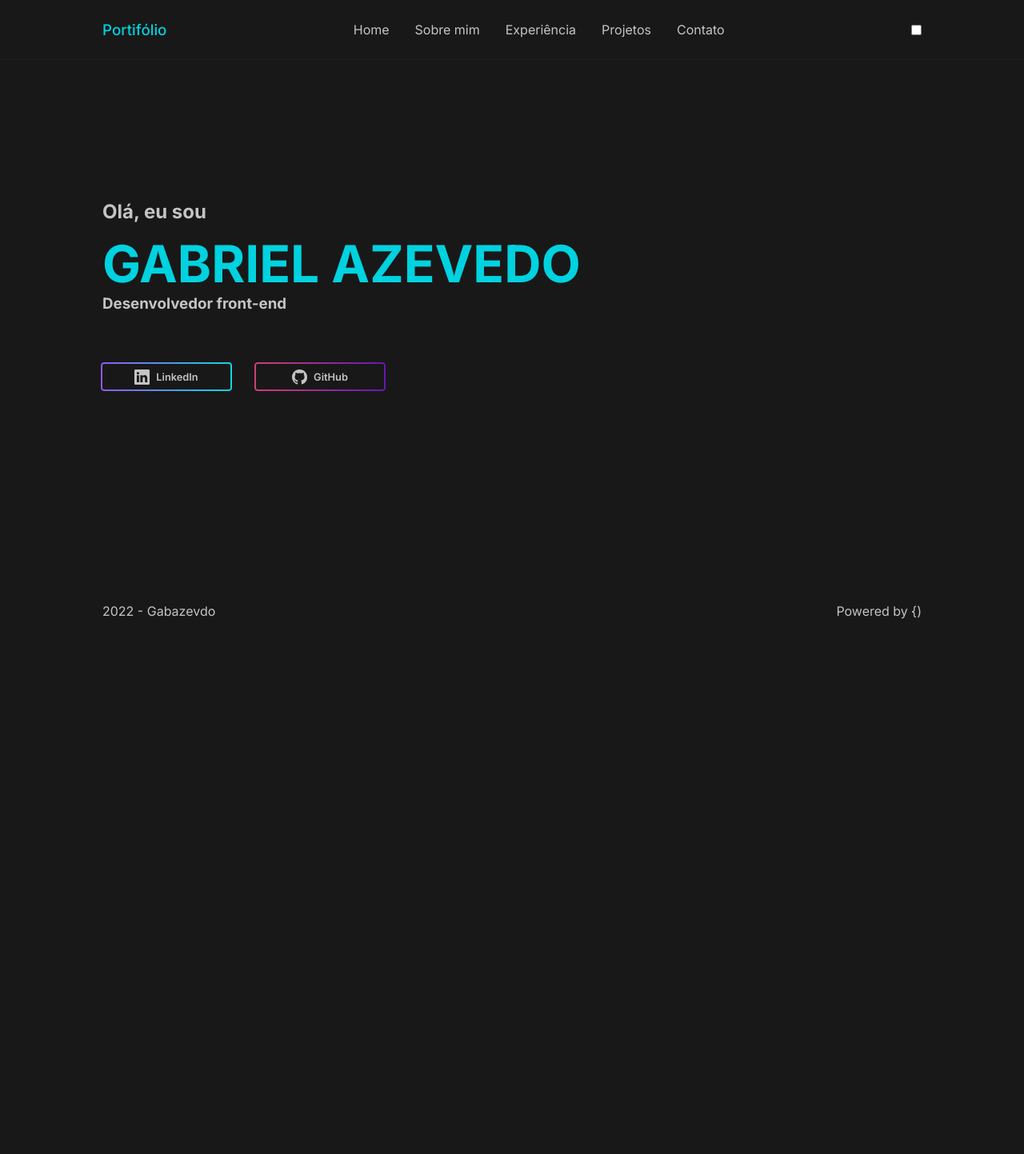
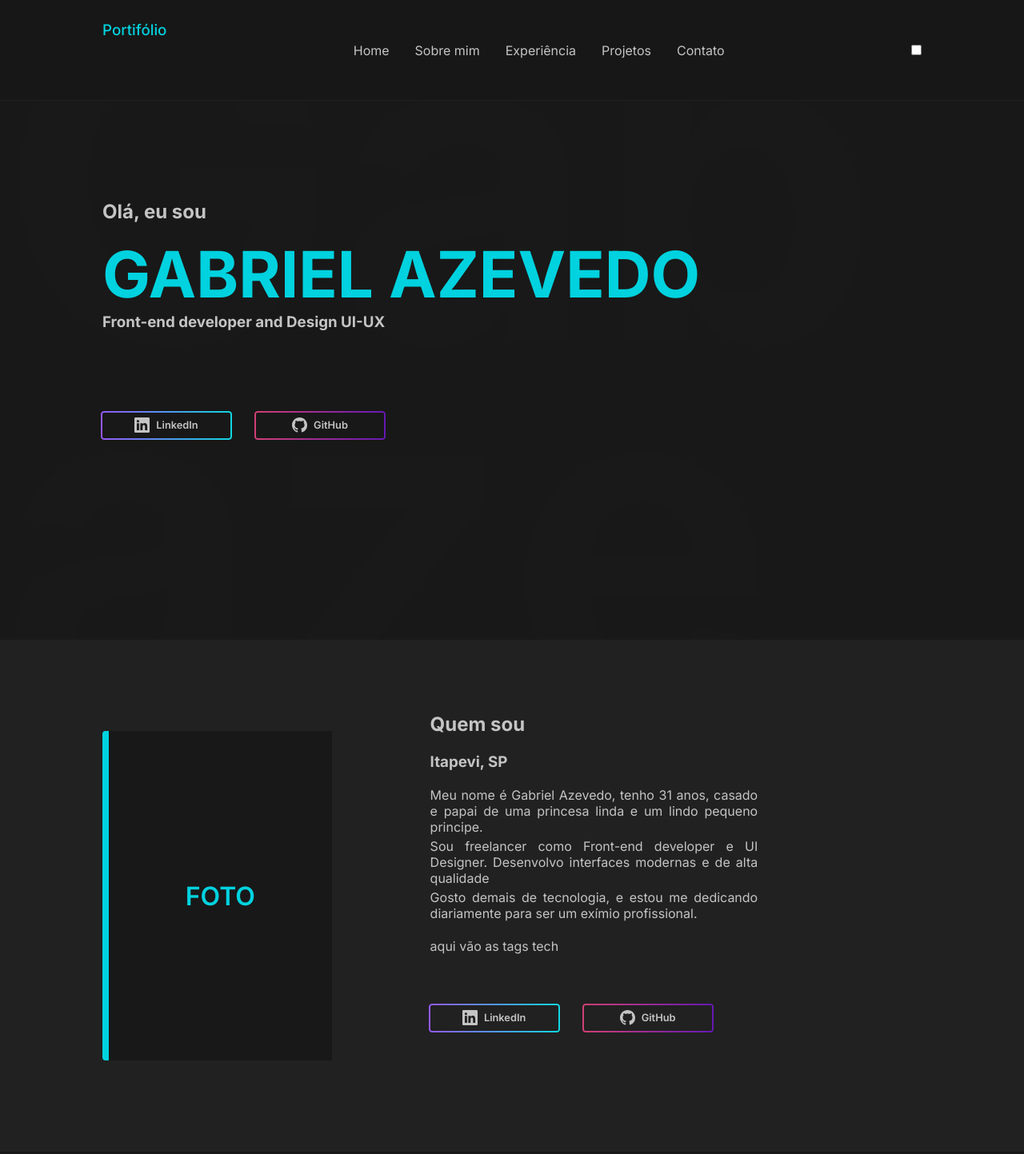
Before and after one commit to gabazevdo/portifolio, a plain HTML site: page index.html in a window 1280 px wide. Shown: the top 1443 px of the page at 80% size. Before the commit the page ends 800 px from the top, so only its background shows below. Drawn offline with Linux system fonts and the light colour scheme.

Commit message:
Finalizando a home. Iniciando Sobre

```diff
--- a/css/style.css
+++ b/css/style.css
@@ -2,19 +2,23 @@
 
 :root {
   /* DarkMode */
-  --bg1: #181818;
-  --bg2: #212121;
+  --primary: #181818;
+  --primary-Opacity: rgb(24, 24, 24, 0.65);
+  --secundary: #212121;
 
   --colorGrayLight: #c4c4c4;
   --colorWhite: #fff;
   --colorBlue: #00d2df;
+  --colorPink: #d24074;
+  --colorPurple: #6518b4;
+  --colorPurpleLight: #9358f7;
   --gradiente-purple: linear-gradient(269.96deg, #10d7e2 0%, #9358f7 100%);
   --gradient-pink: linear-gradient(270.06deg, #6518b4 0%, #d24074 101.62%);
 }
 
 /* .light-mode:root {
-  --bg1: #121212;
-  --bg2: #151515;
+  --primary: #121212;
+  --secundary: #151515;
 
   --colorGrayLight: #c4c4c4;
   --colorWhite: #fff;
@@ -27,6 +31,24 @@
   padding: 0;
   margin: 0;
   box-sizing: border-box;
+
+  scrollbar-width: thin;
+  scrollbar-color: var(--primary);
+}
+
+/* Barra de rolagem */
+
+*::-webkit-scrollbar {
+  width: 9px;
+}
+
+*::-webkit-scrollbar-track {
+  background: var(--primary);
+}
+
+*::-webkit-scrollbar-thumb {
+  background-color: var(--colorPurple);
+  border: 1px solid var(--colorPurpleLight);
 }
 
 html {
@@ -34,18 +56,8 @@ html {
   font-size: 16px;
 }
 
-/* html[data-theme="light"] {
-  background-color: var(--bgLight);
-  color: var(--colorTextLight);
-}
-
-html[data-theme="dark"] {
-  background-color: var(--bgDark);
-  color: var(--colorTextDark);
-} */
-
 body {
-  background-color: var(--bg1);
+  background-color: var(--primary);
   color: var(--colorGrayLight);
   height: 100vh;
   width: 100%;
@@ -59,14 +71,18 @@ header {
   justify-content: space-between;
   width: 100%;
   padding: 2% 10%;
-  background: var(--bg1);
+
+  background: var(--primary-Opacity);
   backdrop-filter: blur(24px);
   -webkit-backdrop-filter: blur(24px);
-
-  border-bottom: 1px solid rgba(32, 32, 32);
+  border-bottom: 1px solid rgba(114, 114, 126, 0.2);
+  z-index: 999;
   width: 100%;
   position: fixed;
   top: 0;
+  left: 0;
+
+  border-bottom: 1px solid rgba(32, 32, 32);
 }
 header h3 {
   color: var(--colorBlue);
@@ -92,13 +108,35 @@ header h3 {
   border-bottom: 3px solid #ea0000;
 }
 
+#gabazevdo {
+  display: flex;
+  position: absolute;
+  height: 100vh;
+  width: 100%;
+  color: #212121;
+  font-weight: 700;
+  width: 100%;
+  z-index: -1;
+
+  align-items: center;
+}
+
+#gabazevdo > span {
+  max-height: 100vh;
+  opacity: 0.2;
+  max-width: 100%;
+  line-height: 80%;
+  font-size: 35rem;
+  overflow-wrap: break-word;
+}
+
 /* Seções */
 section {
   padding: 2% 10%;
 }
 
 /* Home */
-#Home {
+#home {
   display: flex;
   align-items: center;
   justify-content: initial;
@@ -112,14 +150,13 @@ section {
   height: 40%;
 }
 .apresentacaoHome h1 {
-  font-size: 4rem;
+  font-size: 5rem;
   margin-top: 2%;
   color: var(--colorBlue);
   text-transform: uppercase;
 }
 
-.apresentacaoHome > h2 >
-h3 {
+.apresentacaoHome > h2 > h3 {
   color: var(--colorWhite);
   text-transform: uppercase;
 }
@@ -130,7 +167,6 @@ a {
   color: currentColor;
   outline: none;
 }
-
 
 .btns {
   display: flex;
@@ -156,7 +192,7 @@ a {
   flex: 1;
 
   font-weight: 600;
-  font-size: .8rem;
+  font-size: 0.8rem;
 }
 
 .btn i {
@@ -180,9 +216,8 @@ a {
   background: var(--gradient-pink) border-box;
 }
 
-
 .btn::after {
-  content: '';
+  content: "";
   width: 100%;
   height: 100%;
   position: absolute;
@@ -193,14 +228,93 @@ a {
   mask-composite: exclude;
 }
 
+/* Sobre mim */
 
+#sobre {
+  background-color: var(--secundary);
+  height: 80vh;
+  width: 100%;
+
+  display: flex;
+  flex-direction: column;
+  align-items: center;
+  justify-content: center;
+}
+
+.sobre{
+  display: flex;
+  align-items: center;
+  justify-content: space-between;
+  height: 100%;
+  width: 100%;
+  padding-right: 20%;
+
+}
+
+.minha-foto{
+  display: flex;
+  align-items: center;
+  justify-content: center;
+height: 70%;
+width: 35%;
+border-left: 8px solid var(--colorBlue);
+border-radius: 4px 0 0 4px;
+background-color: var(--primary);
+}
+.minha-foto p{
+  color: var(--colorBlue);
+  font-size: 2rem;
+  font-weight: 600;
+  text-transform: uppercase;
+}
+.sobre-mim {
+  height: 100%;
+  width: 50%;
+  padding-top: 8%;
+}
+.textos-sobre h2, h3{
+  margin-bottom: 5% ;
+}
+
+.textos-sobre p{
+  margin-bottom: 1% ;
+  text-align: justify;
+}
+
+.tags-tech{
+  margin: 5% 0;
+}
+
+/* Experiencia */
+#experiencia {
+  background-color: var(--primary);
+  height: 100vh;
+  width: 100%;
+}
+
+/* Projetos */
+
+#projetos {
+  background-color: var(--secundary);
+  height: 100vh;
+  width: 100%;
+}
+
+/* Contato */
+
+#contato {
+  background-color: var(--primary);
+  height: 100vh;
+  width: 100%;
+}
 
 footer {
+  background-color: var(--secundary);
   width: 100%;
   padding: 2% 10%;
   color: var(--colorGrayLight);
   display: flex;
   justify-content: space-between;
-  position: fixed;
+  position: relative;
   bottom: 0;
 }
--- a/index.html
+++ b/index.html
@@ -22,11 +22,14 @@
       <input type="checkbox" name="theme" />
     </header>
     <main>
-      <section id="Home">
+      <div id="gabazevdo">
+        <span>Gabazevdo </span>
+      </div>
+      <section id="home">
         <div class="apresentacaoHome">
           <h2>Olá, eu sou</h2>
           <h1>Gabriel Azevedo</h1>
-          <h3>Desenvolvedor front-end</h3>
+          <h3>Front-end developer and Design UI-UX</h3>
 
           <div class="btns">
             <a
@@ -72,6 +75,81 @@
           </div>
         </div>
       </section>
+
+      <section id="sobre">
+        <div class="sobre">
+          <div class="minha-foto">
+            <p>Foto</p>
+          </div>
+          <div class="sobre-mim">
+            <div class="textos-sobre">
+              <h2>Quem sou</h2>
+              <h3>Itapevi, SP</h3>
+              <p>
+                Meu nome é Gabriel Azevedo, tenho 31 anos, casado e papai de uma
+                princesa linda e um lindo pequeno principe.
+              </p>
+              <p>
+                Sou freelancer como Front-end developer e UI Designer.
+                Desenvolvo interfaces modernas e de alta qualidade
+              </p>
+              <p>
+                Gosto demais de tecnologia, e estou me dedicando diariamente
+                para ser um exímio profissional.
+              </p>
+            </div>
+            <div class="tags-tech">aqui vão as tags tech</div>
+            <div class="butoes-sociais">
+              <div class="btns">
+                <a
+                  id="linkedin"
+                  target="_blank"
+                  href="https://www.linkedin.com/in/andremalveira/"
+                >
+                  <div class="btn gradient-purple">
+                    <i id="IconLinkedIn" size="19"
+                      ><svg
+                        xmlns="http://www.w3.org/2000/svg"
+                        width="19"
+                        height="19"
+                        fill="currentColor"
+                        viewBox="0 0 16 16"
+                      >
+                        <path
+                          d="M0 1.146C0 .513.526 0 1.175 0h13.65C15.474 0 16 .513 16 1.146v13.708c0 .633-.526 1.146-1.175 1.146H1.175C.526 16 0 15.487 0 14.854V1.146zm4.943 12.248V6.169H2.542v7.225h2.401zm-1.2-8.212c.837 0 1.358-.554 1.358-1.248-.015-.709-.52-1.248-1.342-1.248-.822 0-1.359.54-1.359 1.248 0 .694.521 1.248 1.327 1.248h.016zm4.908 8.212V9.359c0-.216.016-.432.08-.586.173-.431.568-.878 1.232-.878.869 0 1.216.662 1.216 1.634v3.865h2.401V9.25c0-2.22-1.184-3.252-2.764-3.252-1.274 0-1.845.7-2.165 1.193v.025h-.016a5.54 5.54 0 0 1 .016-.025V6.169h-2.4c.03.678 0 7.225 0 7.225h2.4z"
+                        ></path></svg></i
+                    >LinkedIn
+                  </div>
+                </a>
+                <a
+                  id="gitHub"
+                  target="_blank"
+                  href="https://github.com/andremalveira"
+                >
+                  <div class="btn gradient-pink">
+                    <i id="IconGitHub" size="19"
+                      ><svg
+                        xmlns="http://www.w3.org/2000/svg"
+                        width="19"
+                        height="19"
+                        fill="currentColor"
+                        viewBox="0 0 16 16"
+                      >
+                        <path
+                          d="M8 0C3.58 0 0 3.58 0 8c0 3.54 2.29 6.53 5.47 7.59.4.07.55-.17.55-.38 0-.19-.01-.82-.01-1.49-2.01.37-2.53-.49-2.69-.94-.09-.23-.48-.94-.82-1.13-.28-.15-.68-.52-.01-.53.63-.01 1.08.58 1.23.82.72 1.21 1.87.87 2.33.66.07-.52.28-.87.51-1.07-1.78-.2-3.64-.89-3.64-3.95 0-.87.31-1.59.82-2.15-.08-.2-.36-1.02.08-2.12 0 0 .67-.21 2.2.82.64-.18 1.32-.27 2-.27.68 0 1.36.09 2 .27 1.53-1.04 2.2-.82 2.2-.82.44 1.1.16 1.92.08 2.12.51.56.82 1.27.82 2.15 0 3.07-1.87 3.75-3.65 3.95.29.25.54.73.54 1.48 0 1.07-.01 1.93-.01 2.2 0 .21.15.46.55.38A8.012 8.012 0 0 0 16 8c0-4.42-3.58-8-8-8z"
+                        ></path></svg></i
+                    >GitHub
+                  </div>
+                </a>
+              </div>
+            </div>
+          </div>
+        </div>
+      </section>
+
+      <section id="experiencia"></section>
+      <section id="projetos"></section>
+      <section id="contato"></section>
     </main>
     <footer>
       <p>2022 - Gabazevdo</p>
```
